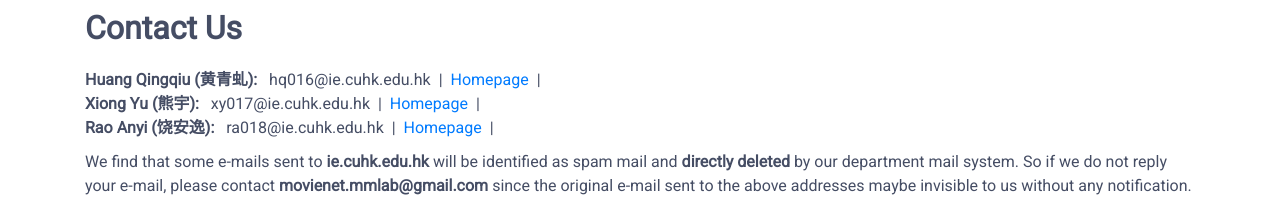
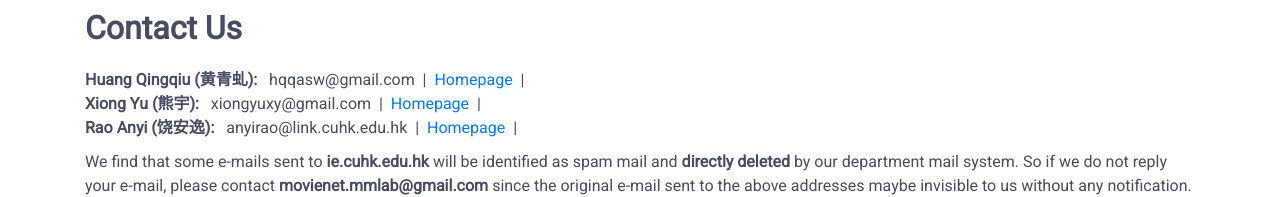
Before and after one commit to movienet/movienet.github.io, a plain HTML site: page index.html in a window 1280 px wide. Shown: the part 6660-6857 px from the top of the page. Drawn offline with nearby package versions, Linux system fonts and the light colour scheme.

Commit message:
change email

```diff
--- a/index.html
+++ b/index.html
@@ -1101,7 +1101,7 @@
 			<div class="col-xl-12 col-md-12 col-12 abs-mg-bot-md">
 				<div>
 					<span class="bold">Huang Qingqiu (黄青虬):</span>&nbsp;&nbsp;
-					<span class="color-grey">hq016@ie.cuhk.edu.hk</span>
+					<span class="color-grey">hqqasw@gmail.com</span>
 					<span>&nbsp;|&nbsp;</span>
 					<span><a href='http://qqhuang.cn/' target="_blank" class="stretched-link">Homepage
 						</a>
@@ -1110,7 +1110,7 @@
 				</div>
 				<div>
 					<span class="bold">Xiong Yu (熊宇):</span>&nbsp;&nbsp;
-					<span class="color-grey">xy017@ie.cuhk.edu.hk</span>
+					<span class="color-grey">xiongyuxy@gmail.com</span>
 					<span>&nbsp;|&nbsp;</span>
 					<span><a href='http://www.xiongyu.me/' target="_blank" class="stretched-link">Homepage
 						</a>
@@ -1119,7 +1119,7 @@
 				</div>
 				<div>
 					<span class="bold">Rao Anyi (饶安逸):</span>&nbsp;&nbsp;
-					<span class="color-grey">ra018@ie.cuhk.edu.hk</span>
+					<span class="color-grey">anyirao@link.cuhk.edu.hk</span>
 					<span>&nbsp;|&nbsp;</span>
 					<span><a href='http://anyirao.com/' target="_blank" class="stretched-link">Homepage
 						</a>
```
